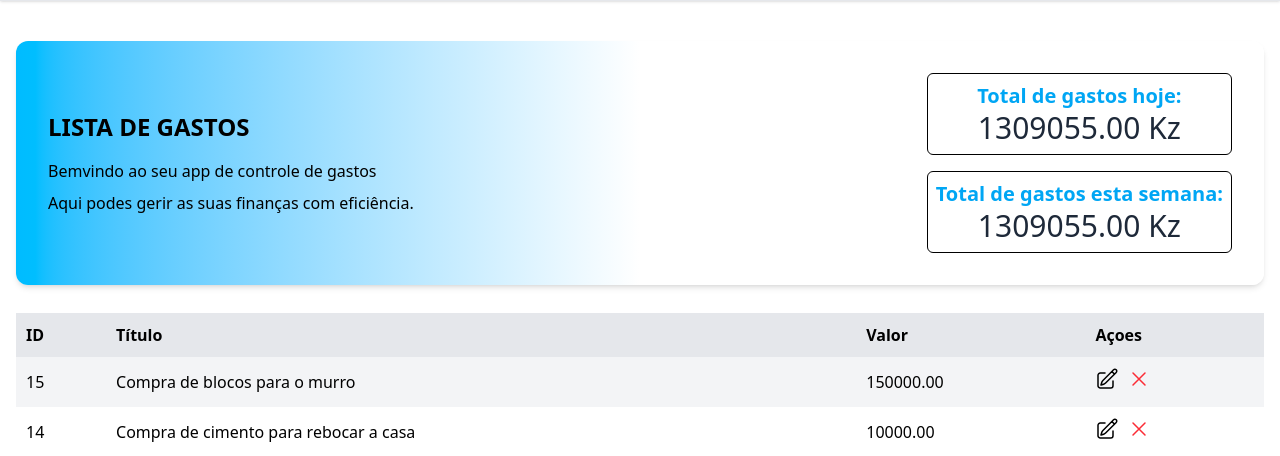
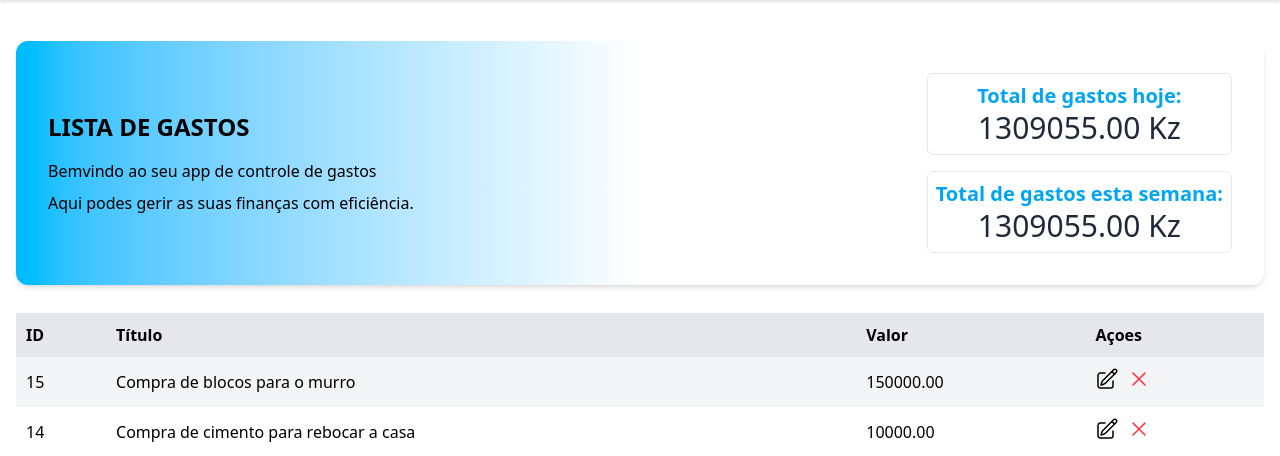
Before and after one commit to katalekoweb/django-expenses-track-app, a Django app: page / in a window 1280 px wide. Shown: the part 68-524 px from the top of the page. Run offline with Django 5.2, Linux system fonts and the light colour scheme; data comes from the database, SQL or seed files in the repository; both versions use the stored data as it was after the commit.

Commit message:
border color

```diff
--- a/expensetrack/expense/templates/expense/index.html
+++ b/expensetrack/expense/templates/expense/index.html
@@ -13,12 +13,12 @@ Controle de Gastos App
   </div>
 
   <div class="flex flex-col items-center space-y-4">
-      <div class="w-full text-xl flex flex-col items-center justify-center border rounded-md p-2">
+      <div class="w-full text-xl flex flex-col items-center justify-center border border-gray-200 rounded-md p-2">
         <span class="text-sky-500  font-bold">Total de gastos hoje:</span>
         <span class="text-gray-800 text-3xl">{{ stats.today_total|floatformat:2 }} Kz</span>
       </div>
 
-       <div class="text-xl flex flex-col items-center justify-center border rounded-md p-2">
+       <div class="text-xl flex flex-col items-center justify-center border border-gray-200 rounded-md p-2">
         <span class="text-sky-500  font-bold">Total de gastos esta semana:</span>
         <span class="text-gray-800 text-3xl">{{ stats.current_week_total|floatformat:2 }} Kz</span>
       </div>
```
Also changed, not shown: expensetrack/db.sqlite3.
